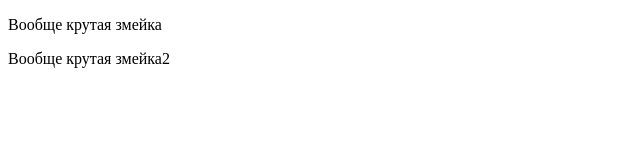
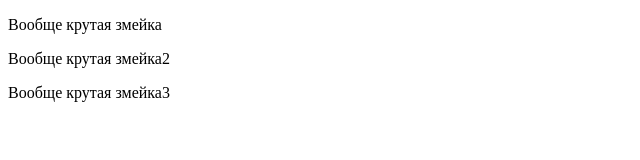
Before and after one commit to SampleDeveloperTeam/snailgame, a plain HTML site: page index.html in a window 1280 px wide. Shown: the whole page, without its empty margins (0-640 px from the left). Drawn offline with Linux system fonts and the light colour scheme.

Commit message:
kukuk
kuku

```diff
--- a/index.html
+++ b/index.html
@@ -7,5 +7,6 @@
 <body>
     <p>Вообще крутая змейка</p>
     <p>Вообще крутая змейка2</p>
+    <p>Вообще крутая змейка3</p>
 </body>
 </html>
```
